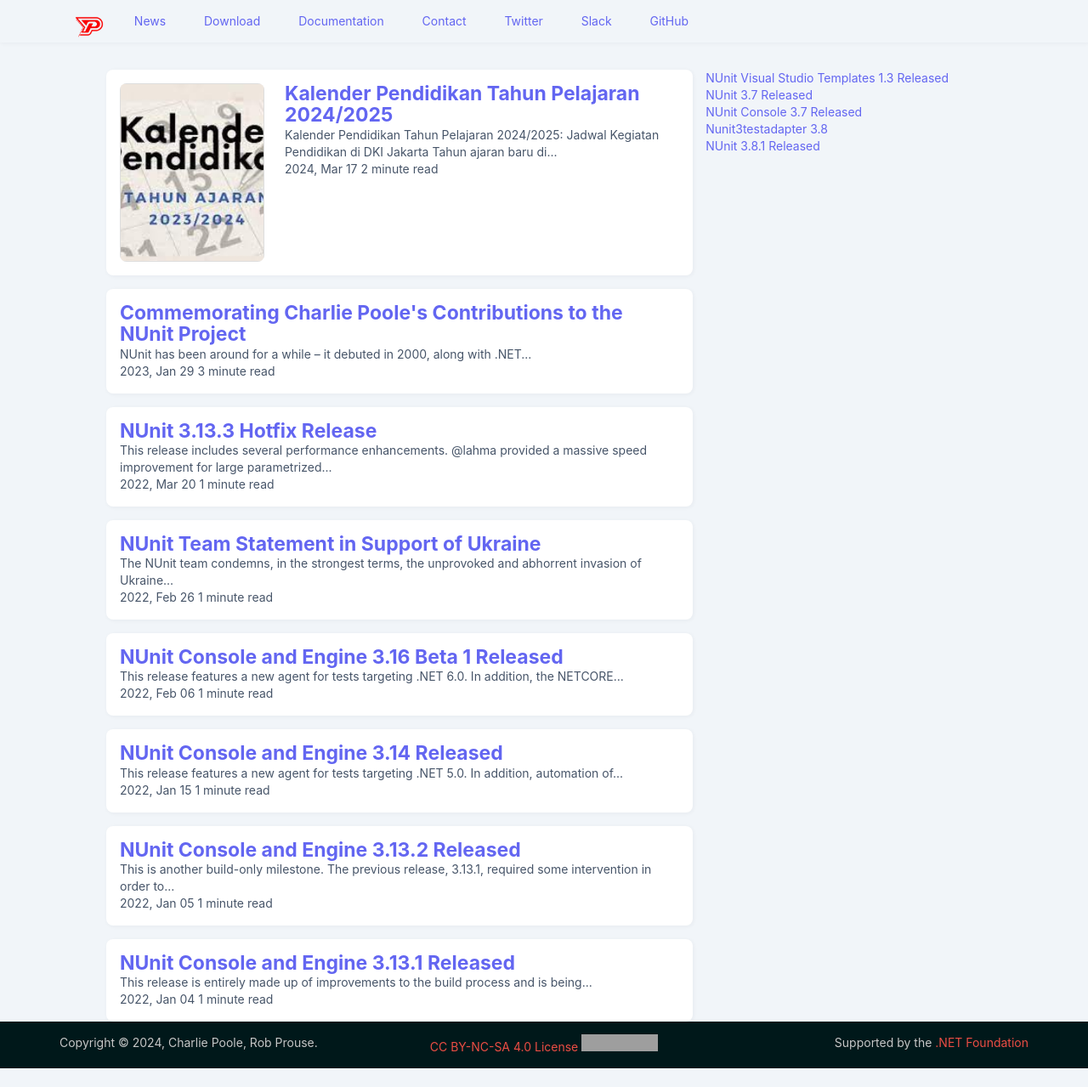
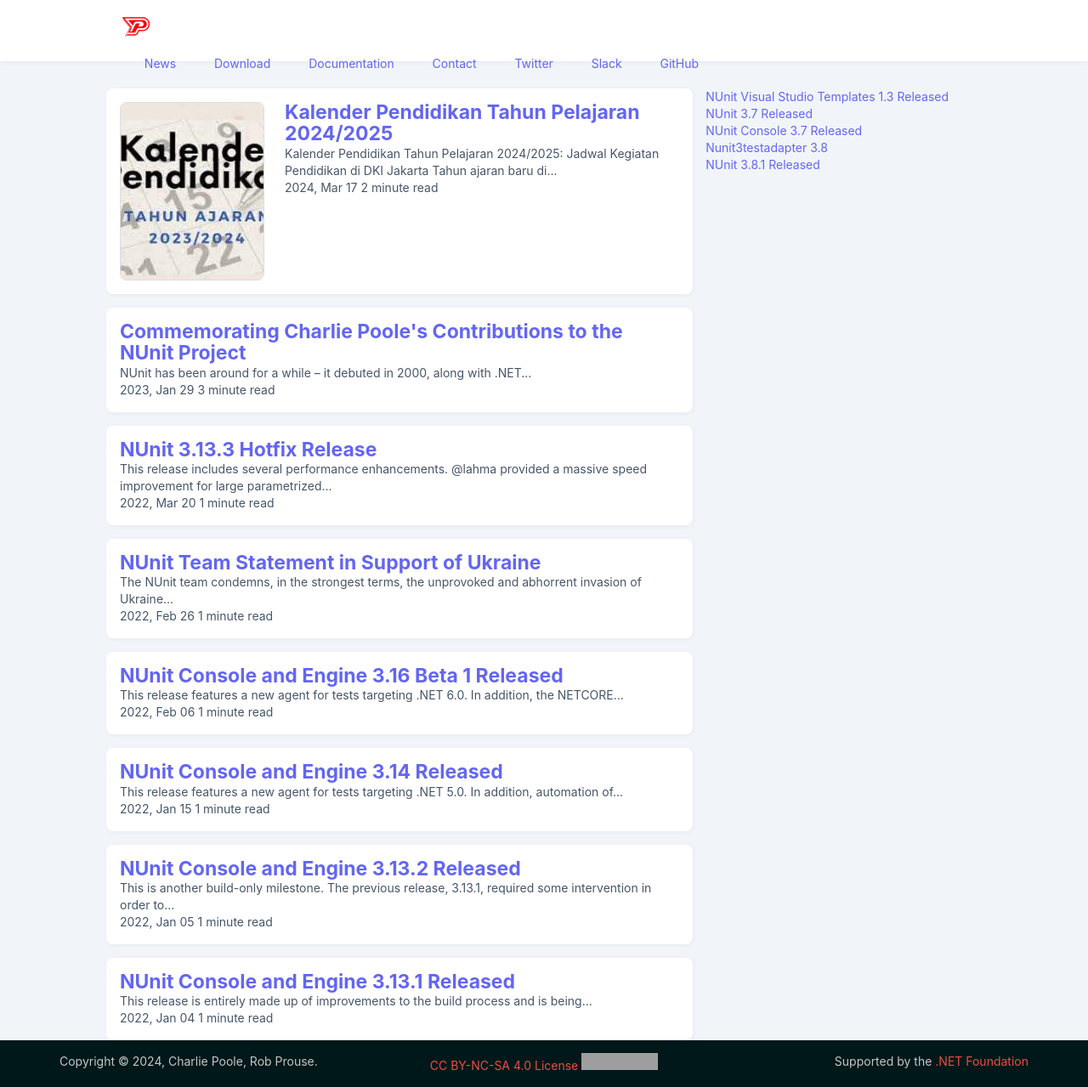
Before and after one commit to games-online-free/webtes, a Jekyll site: the page built from index.html, in a window 1280 px wide. Shown: the whole page at 85% size. Built offline with Jekyll 4.4.1, drawn with Linux system fonts in a browser that asks for light colours; nearby versions of some CDN libraries; the list of posts is cut into pages by our own code; before the commit the page ends 1257 px from its top, so only the background shows below that; grey boxes are pictures that could not be loaded.

Commit message:
Update header.html

```diff
--- a/_includes/header.html
+++ b/_includes/header.html
@@ -1,6 +1,9 @@
 <header class='site-header'>
-    <div class="container">
-    <div class="navbar-header">
+    <div class="main-header">
+    <div class="header-inner">
+        <div class='header-header flex-c'>
+            <div class='container row-x1'>
+              <div class='header-items'>
         <button type="button" class="navbar-toggle collapsed" data-toggle="collapse" data-target="#navbar" aria-expanded="false" aria-controls="navbar">
         <span class="sr-only">Toggle navigation</span>
         <span class="icon-bar"></span>
@@ -24,5 +27,5 @@
             <li><a href="/" target="_blank"><i class="fab fa-github"></i> GitHub</a></li>
         </ul>
     </div><!--/.nav-collapse -->
-    </div>
+    </div></div></div></div>
 </header>
```
